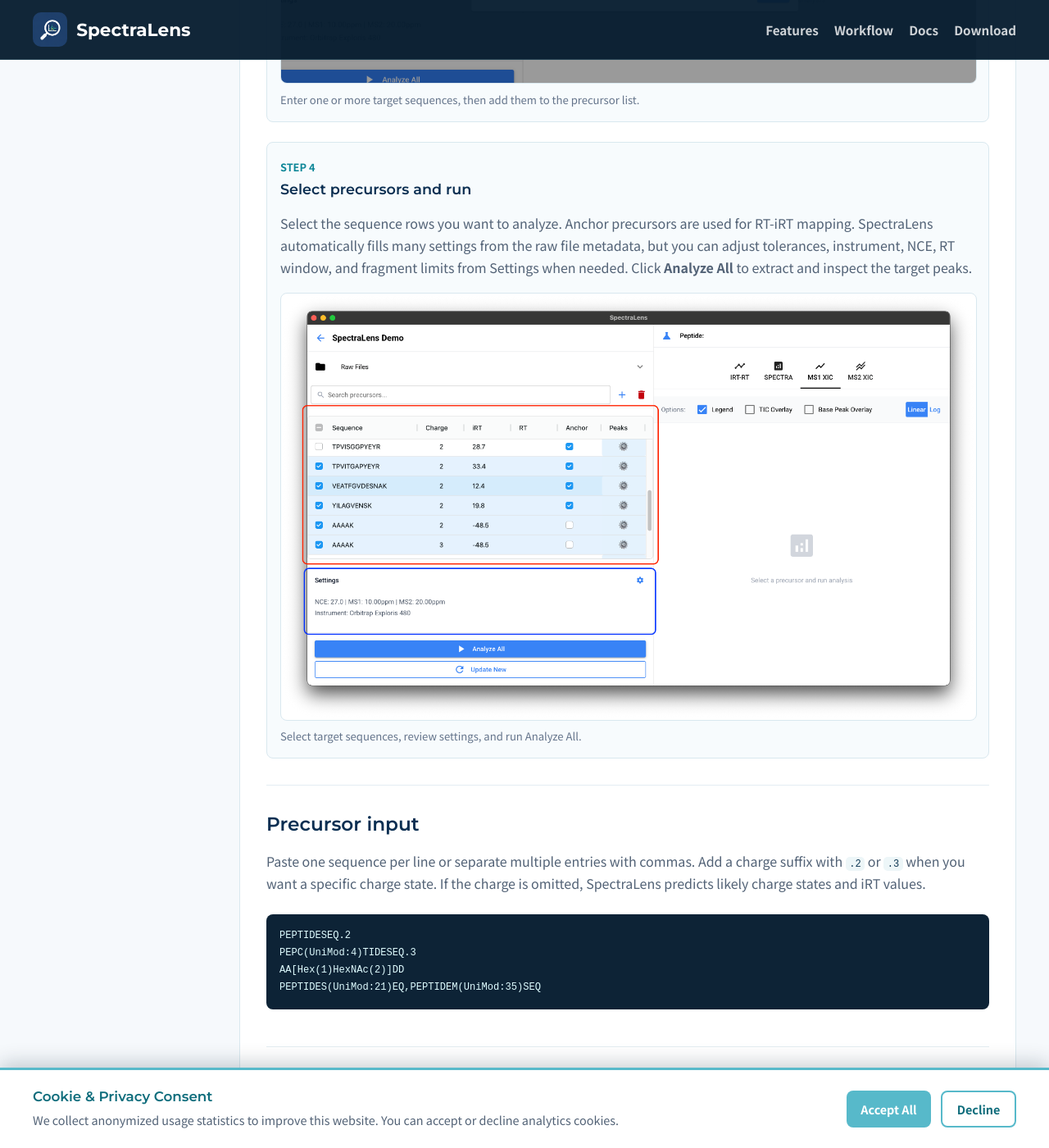
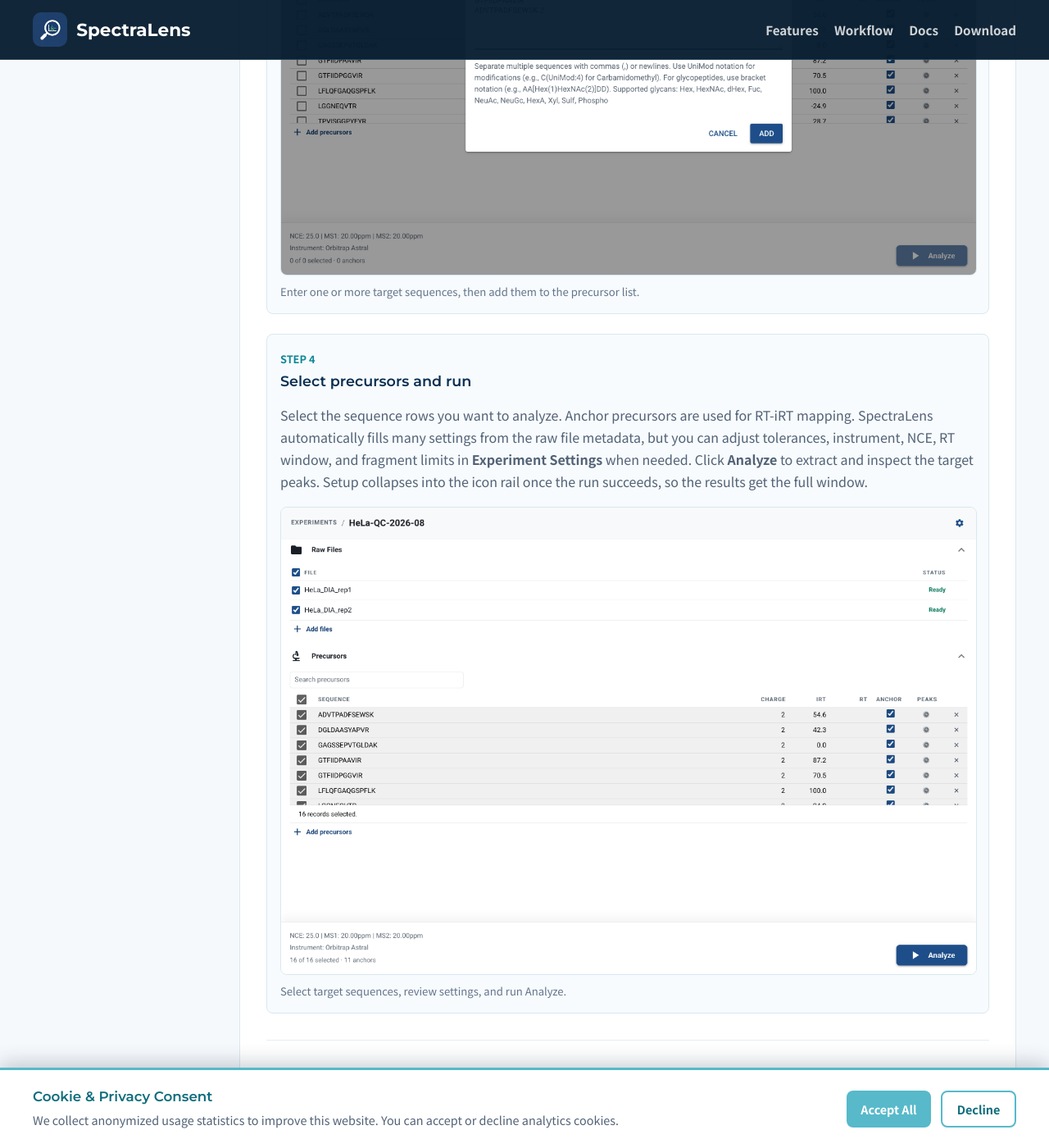
Before and after one commit to bionsight/SynapSpec, a Jekyll site: the page built from spectralens/index.md, in a window 1280 px wide and 1400 px high, scrolled down 5552 px. Shown: the whole window at 82% size. Built offline with Jekyll 4.4.1, drawn with Linux system fonts in a browser that asks for light colours; some of the changed text lies outside the part shown.

Commit message:
Update SpectraLens screenshots and guide for the 0.5.0 workspace
Co-Authored-By: Claude Opus 5 (1M context) <noreply@anthropic.com>
Claude-Session: https://claude.ai/code/session_01EFe5q6LqfQ6uEgvhktbsBs

```diff
--- a/_data/spectralens.yml
+++ b/_data/spectralens.yml
@@ -48,7 +48,7 @@ workflow:
   - title: "Enter precursors"
     text: "Paste peptide sequences, optional charge suffixes, UniMod modifications, or supported glycan notation."
   - title: "Inspect peaks"
-    text: "Run targeted extraction, then switch between iRT-RT, spectra, MS1 XIC, and MS2 XIC tabs."
+    text: "Run targeted extraction. Setup collapses into the icon rail so the results take the full window, then switch between iRT-RT, spectra, MS1 XIC, and MS2 XIC tabs."
 
 settings:
   - name: "MS1 tolerance"
--- a/spectralens/index.md
+++ b/spectralens/index.md
@@ -233,17 +232,18 @@ analytics_page_type: "landing_page"
                 <p>
                   Select the sequence rows you want to analyze. Anchor precursors are used for RT-iRT mapping.
                   SpectraLens automatically fills many settings from the raw file metadata, but you can adjust
-                  tolerances, instrument, NCE, RT window, and fragment limits from Settings when needed.
-                  Click <strong>Analyze All</strong> to extract and inspect the target peaks.
+                  tolerances, instrument, NCE, RT window, and fragment limits in <strong>Experiment Settings</strong>
+                  when needed. Click <strong>Analyze</strong> to extract and inspect the target peaks. Setup
+                  collapses into the icon rail once the run succeeds, so the results get the full window.
                 </p>
               </div>
               <figure>
                 <img
                   src="{{ '/assets/images/spectralens/select_seqs_settings.png' | relative_url }}"
-                  alt="SpectraLens precursor table and settings area with selectable sequence rows highlighted"
+                  alt="SpectraLens setup with every raw file and precursor selected, ready to analyze"
                   loading="lazy"
                 >
-                <figcaption>Select target sequences, review settings, and run Analyze All.</figcaption>
+                <figcaption>Select target sequences, review settings, and run Analyze.</figcaption>
               </figure>
             </article>
           </div>
```
Also changed, not shown: other parts of spectralens/index.md (+7 -8 lines), assets/images/spectralens/add_sequences.png, assets/images/spectralens/fill_sequences.png, assets/images/spectralens/select_raw_files.png, assets/images/spectralens/select_seqs_settings.png, assets/images/spectralens/spectralens_window.png.
